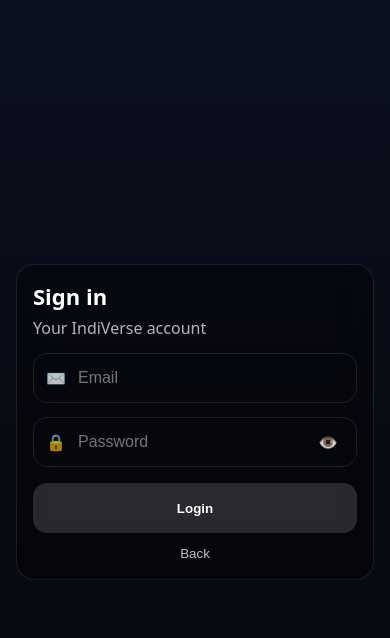
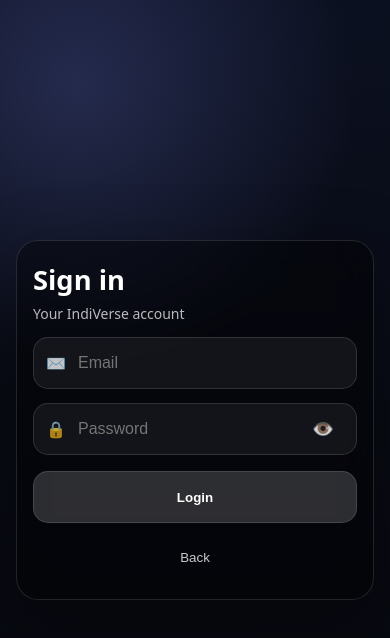
Before and after one commit to lamontaddo/indiverse-web, a React (Vite) app: page /auth/login in a window 390 px wide. Shown: the top 638 px of the page. Built offline with nearby package versions, Linux system fonts and the light colour scheme; no server answers.

Commit message:
Optimize auth screens for mobile

```diff
--- a/src/pages/AuthLogin.jsx
+++ b/src/pages/AuthLogin.jsx
@@ -118,8 +118,12 @@ export default function AuthLogin() {
               placeholder="Email"
               value={email}
               onChange={(e) => setEmail(e.target.value)}
+              autoComplete="email"
+              type="email"
+              inputMode="email"
               autoCapitalize="none"
-              autoComplete="email"
+              autoCorrect="off"
+              spellCheck={false}
             />
           </div>
 
@@ -133,6 +137,9 @@ export default function AuthLogin() {
               type={showPass ? "text" : "password"}
               onKeyDown={(e) => (e.key === "Enter" ? onLogin() : null)}
               autoComplete="current-password"
+              autoCapitalize="none"
+              autoCorrect="off"
+              spellCheck={false}
             />
             <button
               onClick={() => setShowPass((v) => !v)}
@@ -159,41 +166,47 @@ export default function AuthLogin() {
 
 const styles = {
   root: {
-    minHeight: "100vh",
+    minHeight: "100dvh",
     background: "#05060b",
     position: "relative",
+    overflowX: "hidden",
+    overflowY: "auto",
     fontFamily: "system-ui, -apple-system, Segoe UI, Roboto, Arial",
   },
   bg: {
-    position: "absolute",
+    position: "fixed",
     inset: 0,
-    background: "linear-gradient(180deg, #0b1020, #090b14, #06070d)",
+    background:
+      "radial-gradient(circle at 20% 10%, rgba(129,140,248,0.22), rgba(0,0,0,0) 34%), linear-gradient(180deg, #0b1020, #090b14, #06070d)",
   },
   center: {
     position: "relative",
     zIndex: 1,
-    minHeight: "100vh",
+    minHeight: "100dvh",
     display: "flex",
     alignItems: "center",
     justifyContent: "center",
-    padding: 16,
+    padding: "max(18px, env(safe-area-inset-top)) 16px max(22px, env(safe-area-inset-bottom))",
   },
   card: {
-    width: "min(520px, 92vw)",
-    borderRadius: 18,
-    padding: 16,
-    border: "1px solid rgba(255,255,255,0.10)",
-    background: "rgba(0,0,0,0.35)",
+    width: "min(520px, 100%)",
+    borderRadius: 22,
+    padding: "20px 16px",
+    border: "1px solid rgba(255,255,255,0.12)",
+    background: "rgba(0,0,0,0.42)",
     backdropFilter: "blur(14px)",
+    WebkitBackdropFilter: "blur(14px)",
+    boxShadow: "0 22px 70px rgba(0,0,0,0.34)",
   },
-  title: { color: "#fff", fontSize: 22, fontWeight: 800 },
-  sub: { marginTop: 6, color: "rgba(255,255,255,0.7)" },
+  title: { color: "#fff", fontSize: "clamp(24px, 7vw, 30px)", fontWeight: 900 },
+  sub: { marginTop: 6, color: "rgba(255,255,255,0.72)", fontSize: 14 },
   field: {
     marginTop: 14,
-    height: 50,
-    borderRadius: 14,
+    minHeight: 52,
+    borderRadius: 15,
     padding: "0 12px",
-    border: "1px solid rgba(255,255,255,0.10)",
+    border: "1px solid rgba(255,255,255,0.13)",
+    background: "rgba(255,255,255,0.055)",
     display: "flex",
     alignItems: "center",
     gap: 10,
@@ -201,6 +214,8 @@ const styles = {
   icon: { opacity: 0.75 },
   input: {
     flex: 1,
+    minWidth: 0,
+    minHeight: 50,
     color: "#fff",
     fontSize: 16,
     background: "transparent",
@@ -208,32 +223,41 @@ const styles = {
     outline: "none",
   },
   eyeBtn: {
+    minWidth: 42,
+    minHeight: 42,
+    display: "flex",
+    alignItems: "center",
+    justifyContent: "center",
     background: "transparent",
     border: "none",
     cursor: "pointer",
     opacity: 0.85,
-    fontSize: 16,
+    fontSize: 18,
+    WebkitTapHighlightColor: "transparent",
   },
   btn: {
     marginTop: 16,
-    height: 50,
-    borderRadius: 14,
+    minHeight: 52,
+    borderRadius: 15,
     display: "flex",
     alignItems: "center",
     justifyContent: "center",
-    background: "rgba(255,255,255,0.14)",
-    border: "none",
+    background: "rgba(255,255,255,0.16)",
+    border: "1px solid rgba(255,255,255,0.12)",
     color: "#fff",
-    fontWeight: 800,
+    fontWeight: 900,
     cursor: "pointer",
     width: "100%",
+    WebkitTapHighlightColor: "transparent",
   },
   link: {
     marginTop: 12,
+    minHeight: 44,
     width: "100%",
     background: "transparent",
     border: "none",
-    color: "rgba(255,255,255,0.75)",
+    color: "rgba(255,255,255,0.78)",
     cursor: "pointer",
+    WebkitTapHighlightColor: "transparent",
   },
 };
```
